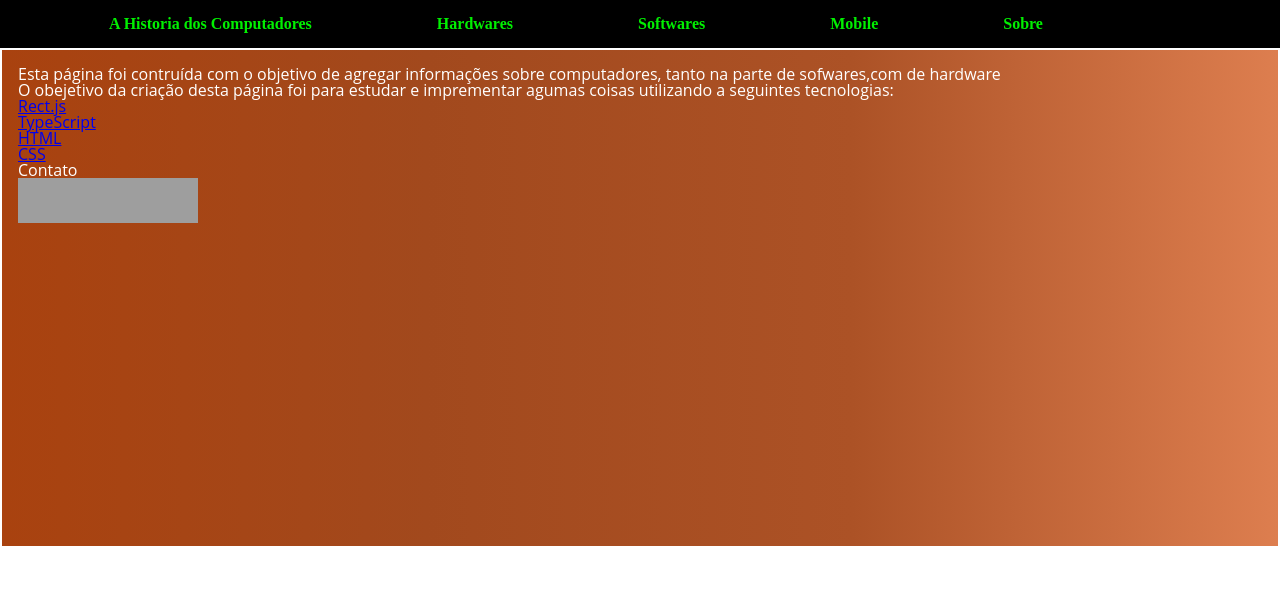
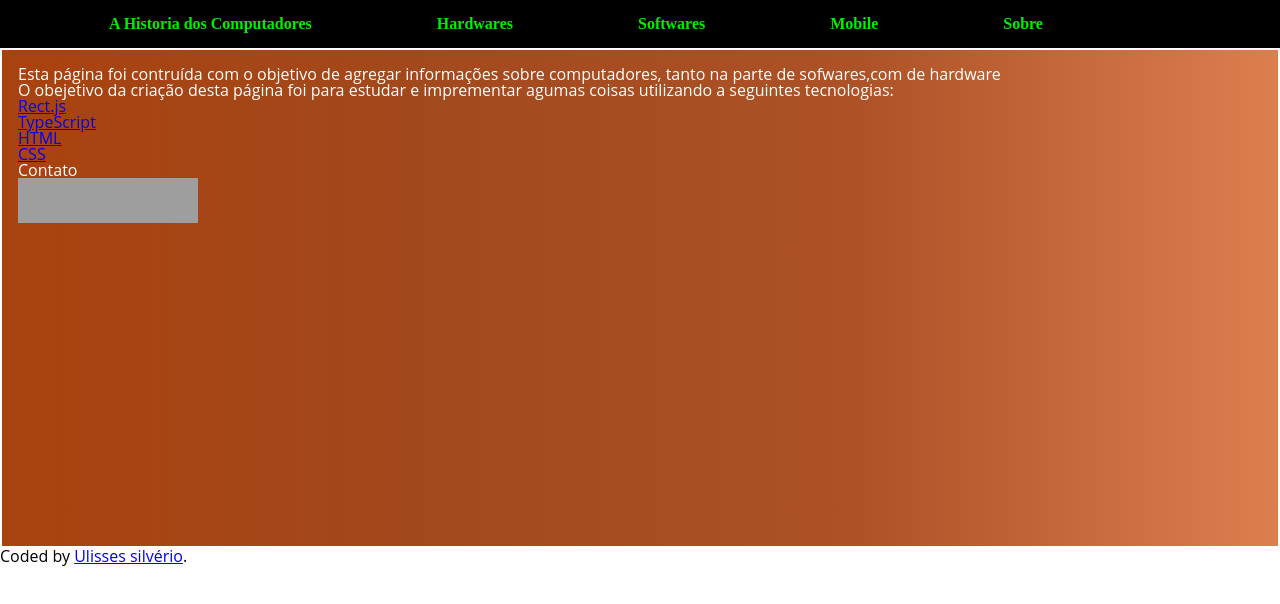
Before and after one commit to Odisseu93/historia-computadores, a React (Create React App) app: page /Sobre in a window 1280 px wide. Shown: the top 604 px of the page. Built offline with nearby package versions, Linux system fonts and the light colour scheme; grey boxes are pictures that could not be loaded.

Commit message:
Footer added

```diff
--- /dev/null
+++ b/src/components/footer/index.tsx
@@ -0,0 +1,13 @@
+import React from "react";
+
+const Footer = ()=>{
+  return(
+  <div className="container">
+    <footer>
+    Coded by <a href="https://github.com/Odisseu93">Ulisses silvério</a>.
+    </footer>
+  </div>
+  );
+}
+
+export default Footer;
--- a/src/pages/Hardwares.tsx
+++ b/src/pages/Hardwares.tsx
@@ -2,6 +2,7 @@
 import Header from "../components/header";
 import Article from "../components/articles";
 import References from "../components/references";
+import Footer from "../components/footer";
 
 function Hardwares() {
   return (
@@ -34,6 +35,7 @@
           />
         </article>
       </main>
+      <Footer/>
     </div>
   );
 }
--- a/src/pages/Historia.tsx
+++ b/src/pages/Historia.tsx
@@ -1,4 +1,5 @@
 import React from "react";
+import Footer from "../components/footer";
 import Header from "../components/header";
 import References from "../components/references";
 
@@ -97,6 +98,7 @@
           <References reference_title="Vídeo: A criação dos computadores pessoais | Nerdologia" reference_url="https://www.youtube.com/watch?v=Vb0iORewZDA" />
         </article>
       </main>
+      <Footer/>
     </div >
   );
 }
--- a/src/pages/Mobile.tsx
+++ b/src/pages/Mobile.tsx
@@ -2,6 +2,7 @@
 import Header from "../components/header";
 import Article from "../components/articles";
 import References from "../components/references";
+import Footer from "../components/footer";
 
 
 function Mobile() {
@@ -47,6 +48,7 @@
           />
         </article>
       </main>
+      <Footer/>
     </div>
   );
 }
--- a/src/pages/Sobre.tsx
+++ b/src/pages/Sobre.tsx
@@ -1,4 +1,5 @@
 import React from "react";
+import Footer from "../components/footer";
 import Header from "../components/header";
 
 function Sobre() {
@@ -28,6 +29,7 @@
           </div>
         </div>
       </main>
+      <Footer/>
     </div>
   );
 }
--- a/src/pages/Softwares.tsx
+++ b/src/pages/Softwares.tsx
@@ -2,6 +2,7 @@
 import Header from "../components/header";
 import Article from "../components/articles";
 import References from "../components/references";
+import Footer from "../components/footer";
 
 function Softwares() {
   return (
@@ -29,6 +30,7 @@
           />
         </article>
       </main>
+      <Footer/>
     </div>
   );
 }
```
